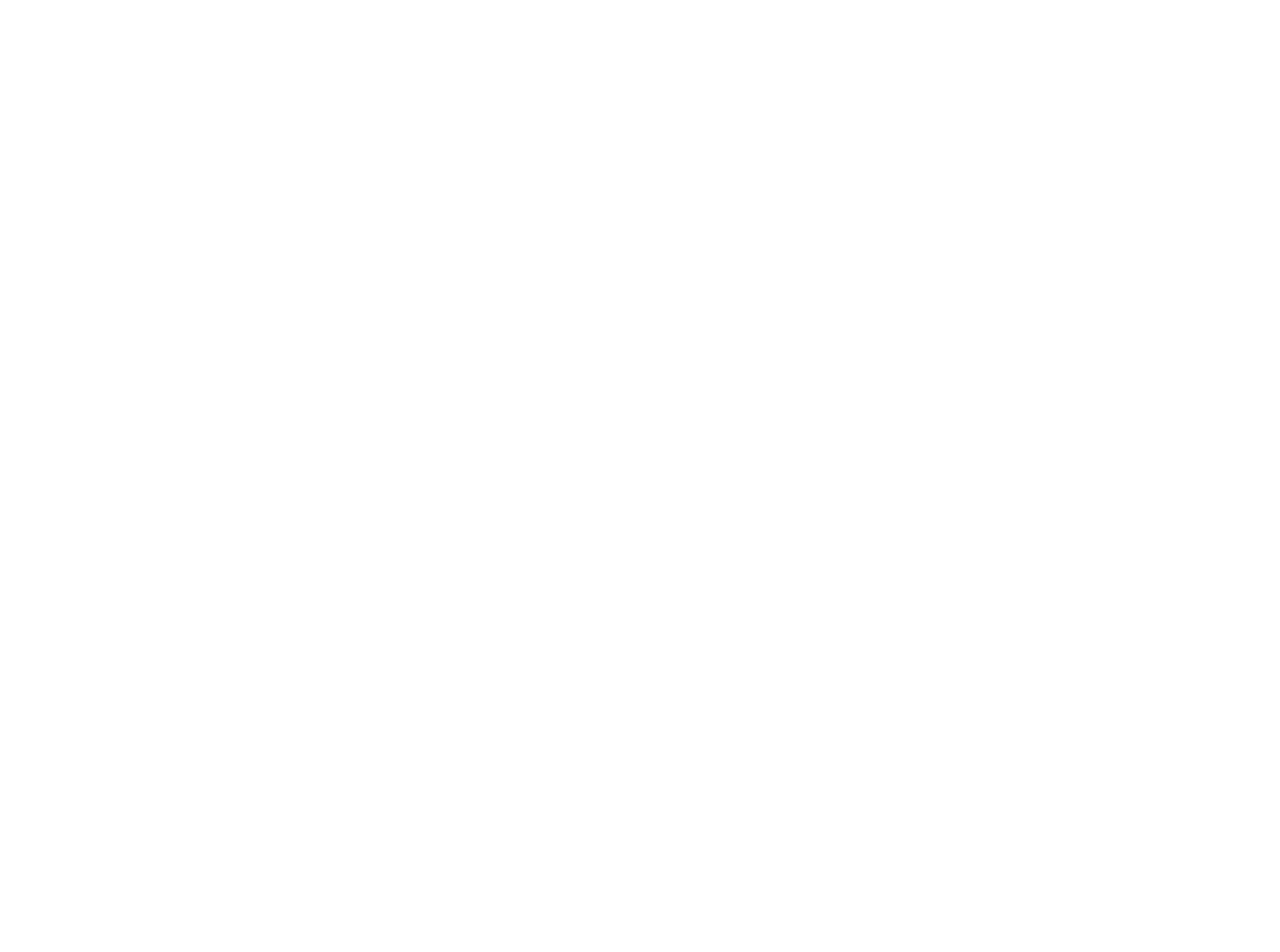
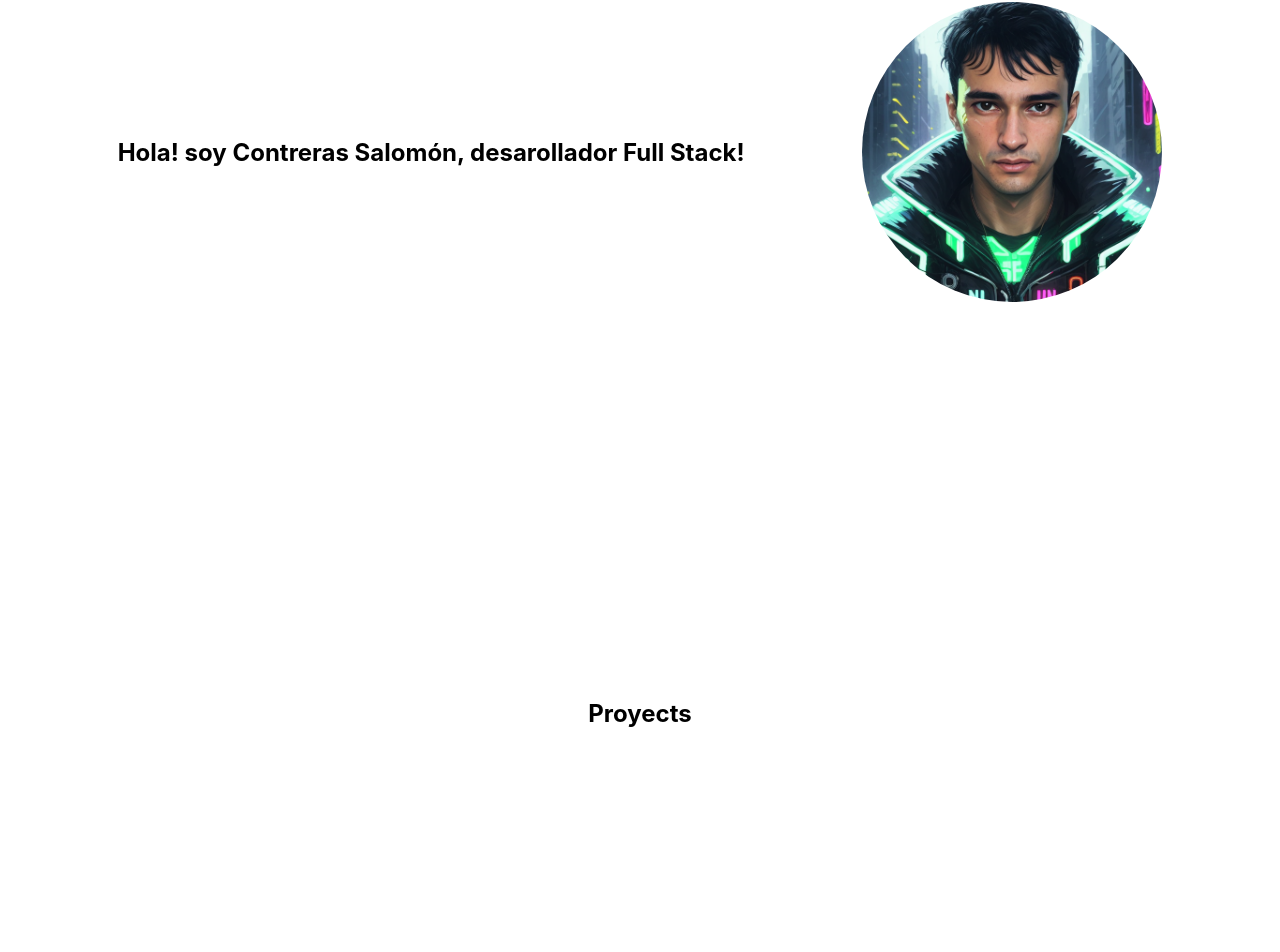
Before and after one commit to salomoncjl/porfolio, a React (Vite) app: page / in a window 1280 px wide. Shown: the part 248-1200 px from the top of the page. Before the commit the page ends 800 px from the top, so only its background shows below. Built offline with nearby package versions, Linux system fonts and the light colour scheme.

Commit message:
Se empezo a maquetar

```diff
--- a/src/App.jsx
+++ b/src/App.jsx
@@ -1,10 +1,17 @@
 import './App.css'
 import Navbar from './Layouts/Navbar/Navbar'
+import Proyects from './Pages/Proyects/Proyects'
+import About from './Pages/About/About'
+
+
 function App() {
 
   return (
     <>
-      <Navbar></Navbar>
+      <Navbar/>
+      <About/>
+      <Proyects/>
+
     </>
   )
 }
--- /dev/null
+++ b/src/Pages/About/About.jsx
@@ -0,0 +1,11 @@
+import './about.css'
+
+export default function About() {
+  return (
+    <section className='cont-about'>
+        <h1>Hola! soy Contreras Salomón, desarollador Full Stack!</h1>
+        <img src="vana_Cyberpunk.png" alt="" className='img-i'/>
+
+    </section>
+  )
+}
--- /dev/null
+++ b/src/Pages/About/about.css
@@ -0,0 +1,11 @@
+.cont-about{
+    display: flex;
+    align-items: center;
+    justify-content: space-evenly;
+    height: 80vh;
+}
+
+.img-i{
+    width: 300px;
+    border-radius: 50%;
+}
--- /dev/null
+++ b/src/Pages/Proyects/Proyects.jsx
@@ -0,0 +1,19 @@
+import './proyects.css'
+
+export default function Proyects() {
+  return (
+    <>
+        <section className='cont-proyects'>
+
+            <h1>Proyects</h1>
+            <div className='card'>
+                <h2>Nombre</h2>
+                <img src="" alt="" />
+                <p>Descripcion: </p>
+                <p>Tecnologias: </p>
+            </div>
+
+        </section>
+    </>
+  )
+}
--- /dev/null
+++ b/src/Pages/Proyects/proyects.css
@@ -0,0 +1,8 @@
+.cont-proyects{
+    display: flex;
+    align-items: center;
+    justify-content: space-evenly;
+    width: 100%;
+    height: 100vh;
+    flex-direction: column;
+}
```
Also changed, not shown: public/vana_Cyberpunk.png (added).
